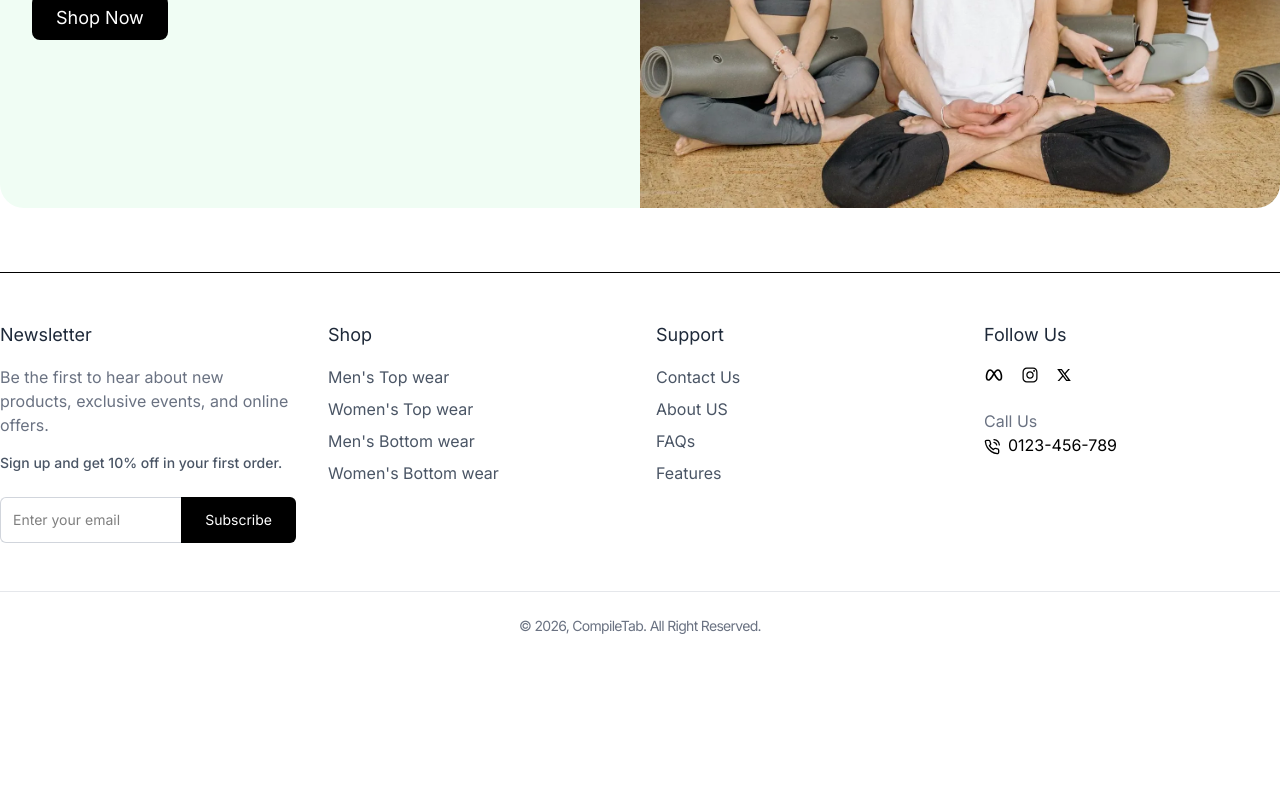
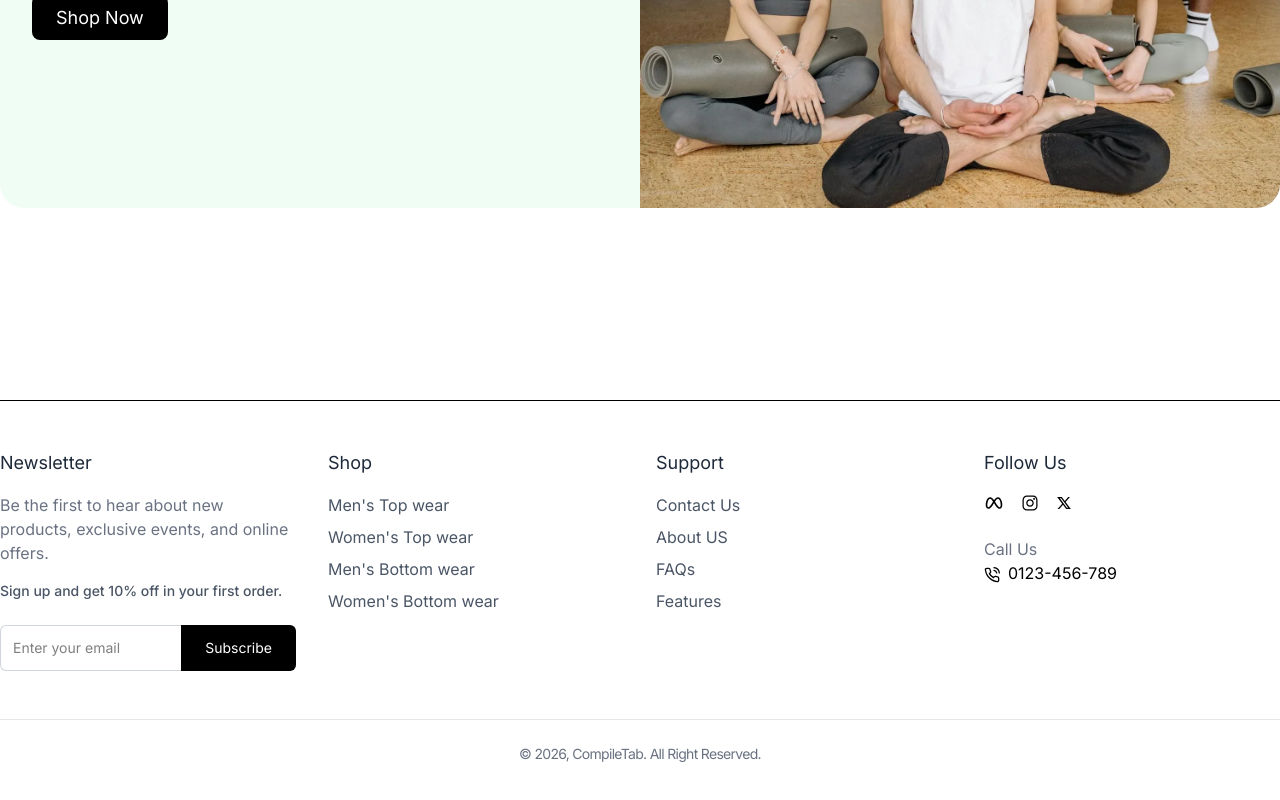
Before and after one commit to marwenkhlifi15/Clothing-E-Commerce-Platform-Frontend, a React (Vite) app: page / in a window 1280 px wide. Shown: the part 5349-6149 px from the top of the page. Before the commit the page ends 6033 px from the top, so only its background shows below. Built offline with nearby package versions, Linux system fonts and the light colour scheme.

Commit message:
Editing Features section

```diff
--- /dev/null
+++ b/src/components/Products/FeaturesSection.jsx
@@ -0,0 +1,11 @@
+const FeaturesSection = () => {
+  return (
+    <section className="py-16 px-4 bg-white">
+      <div className="container mx-auto grid grid-cols-1 md:grid-cols-3 gap-8 text-center">
+        {/* Feature 1 */}
+      </div>
+    </section>
+  );
+};
+
+export default FeaturesSection;
--- a/src/pages/Home.jsx
+++ b/src/pages/Home.jsx
@@ -1,5 +1,6 @@
 import Hero from '../components/Layout/Hero';
 import FeaturedCollection from '../components/Products/FeaturedCollection';
+import FeaturesSection from '../components/Products/FeaturesSection';
 import GenderCollectionSection from '../components/Products/GenderCollectionSection';
 import NewArrivals from '../components/Products/NewArrivals';
 import ProductDetails from '../components/Products/ProductDetails';
@@ -72,6 +73,7 @@ const Home = () => {
       </div>
       <ProductGrid products={placeHolderProducts} />
       <FeaturedCollection />
+      <FeaturesSection />
     </div>
   );
 };
```
